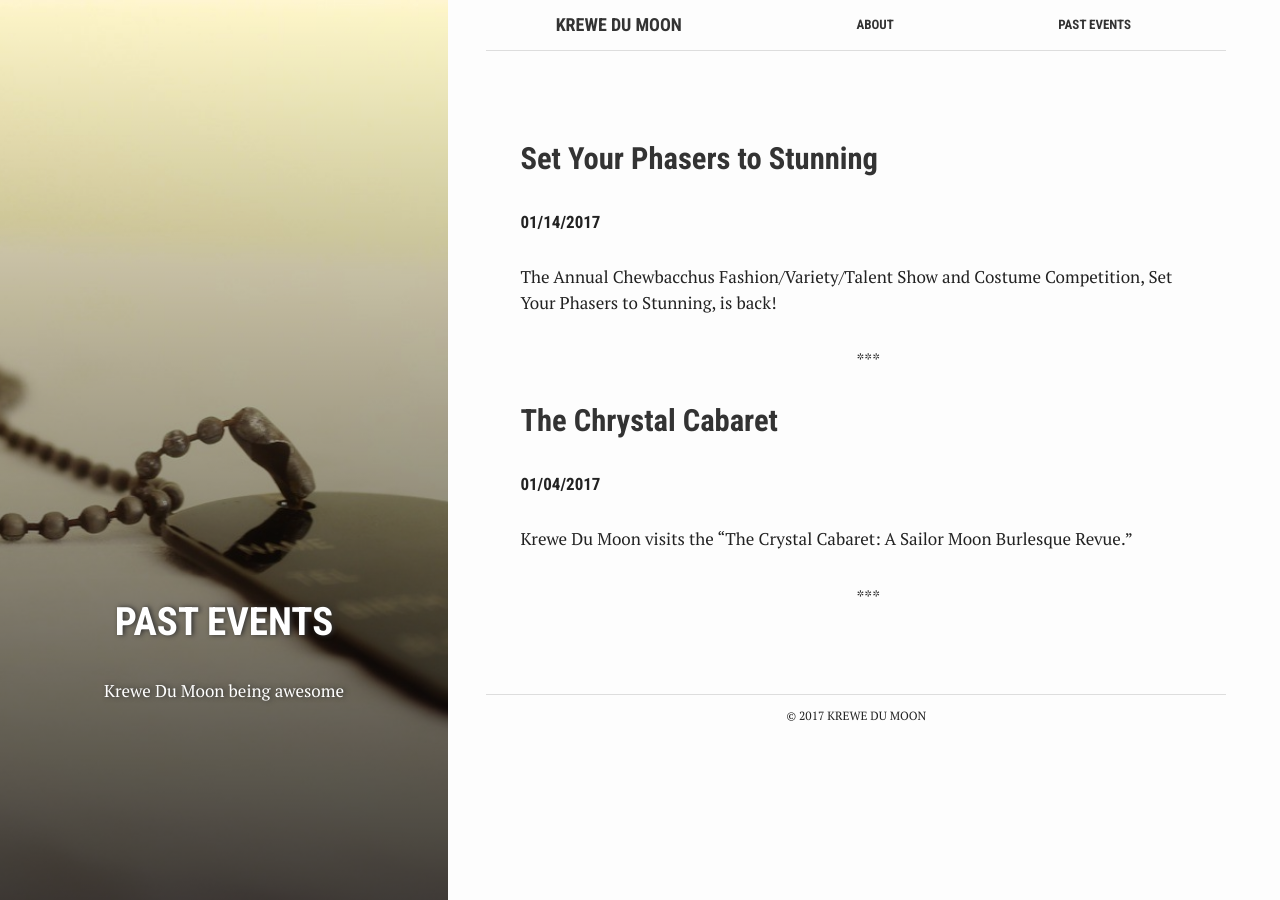
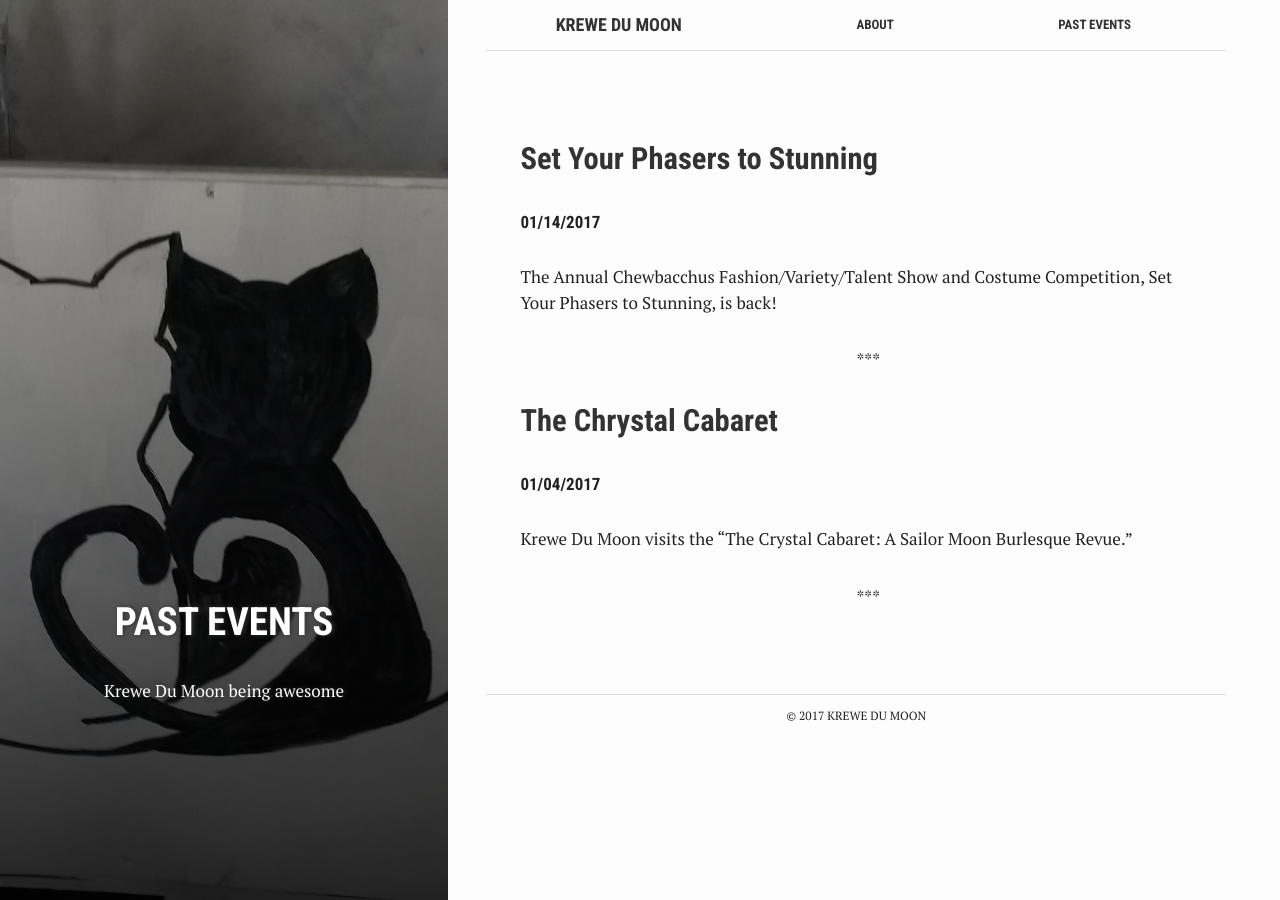
Before and after one commit to SpaceOtterInSpace/krewedumoon, a Jekyll site: the page built from past_events.html, in a window 1280 px wide. Built offline with Jekyll 4.4.1, drawn with Linux system fonts in a browser that asks for light colours.

Commit message:
Update picture for past events.

```diff
--- a/past_events.html
+++ b/past_events.html
@@ -1,5 +1,5 @@
 ---
-bg: "tag.jpg"
+bg: "cart.jpg"
 layout: page
 permalink: /past_events/
 title: "Past Events"
```
Also changed, not shown: assets/images/cart.jpg (added).
